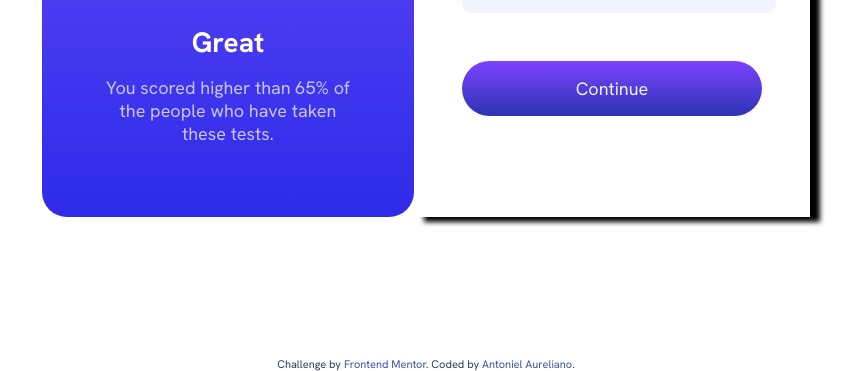
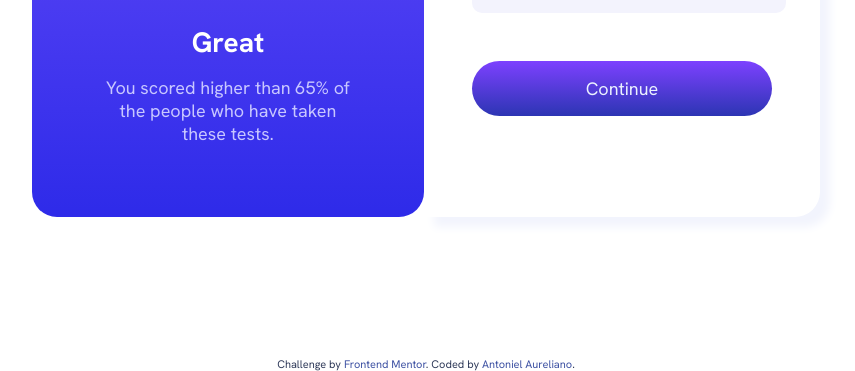
Before and after one commit to AntonielAureliano/results-summary-component-main, a plain HTML site: page index.html in a window 1280 px wide. Shown: the part 490-861 px from the top of the page, without its empty margins (214-1069 px from the left). Drawn offline with Linux system fonts and the light colour scheme.

Commit message:
Colocando sombra nas bordas.

```diff
--- a/style.css
+++ b/style.css
@@ -31,6 +31,7 @@
   --neutral-white: hsl(0, 0%, 100%);
   --neutral-pale-blue: hsl(221, 100%, 96%);
   --neutral-light-lavender: hsl(241, 100%, 89%);
+  --neutral-light-shadow: hsl(225, 75%, 97%);
   --neutral-dark-gray-blue: hsl(224, 30%, 27%);
 
   --font-family-default: "HankenGrotesk", sans-serif;
@@ -74,7 +75,7 @@ body {
   flex-direction: column;
   gap: 2rem;
   max-width: 18.75rem;
-  padding: 2.5rem 3.75rem;
+  padding: 2.5rem 4.375rem;
 }
 
 .resultado h2 {
@@ -130,7 +131,8 @@ body {
 /*------resumo-------*/
 
 .resumo {
-  box-shadow: 10px 5px 5px black;
+  border-radius: 0 1.562rem 1.562rem 0;
+  box-shadow: 10px 10px 10px var(--neutral-light-shadow);
   display: flex;
   flex-direction: column;
   gap: 2rem;
```
